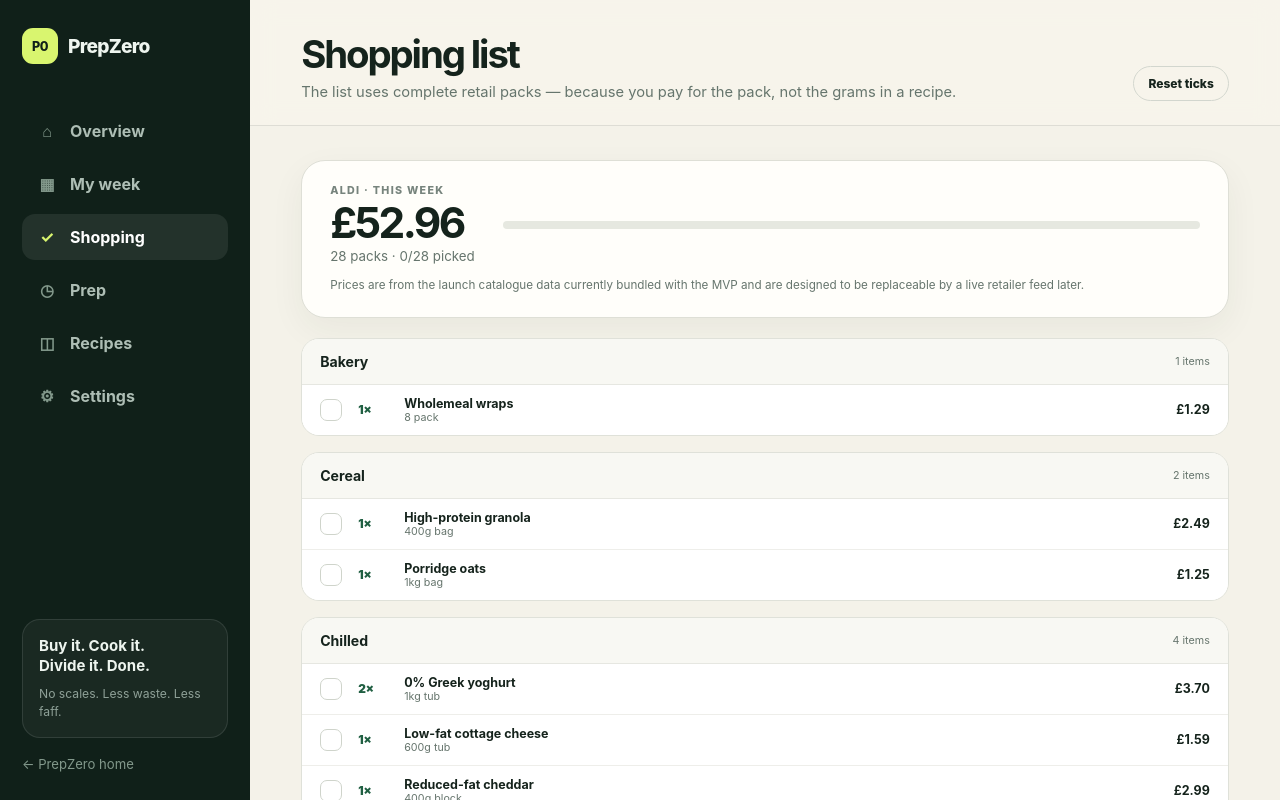
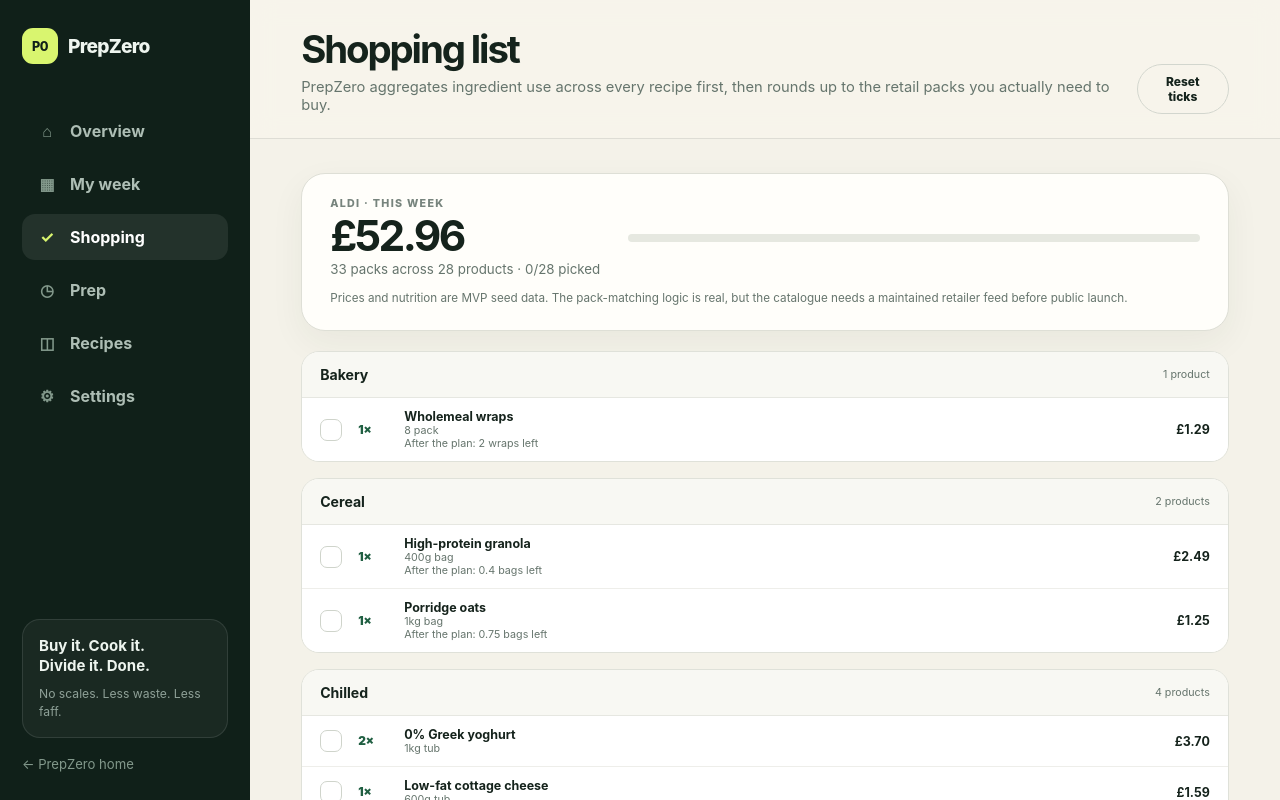
Before and after one commit to Ricas13/PrepZero, a Next.js app: page /shopping in a window 1280 px wide. Shown: the top 800 px of the page. Built offline with nearby package versions, Linux system fonts and the light colour scheme.

Commit message:
Correct shopping pack counts and show leftovers

```diff
--- a/app/shopping/page.tsx
+++ b/app/shopping/page.tsx
@@ -2,7 +2,7 @@
 
 import { AppShell } from "../../components/app-shell";
 import { usePrepZero } from "../../components/use-prepzero";
-import { money } from "../../lib/prepzero";
+import { formatPackAmount, money } from "../../lib/prepzero";
 
 export default function ShoppingPage() {
   const { plan, hydrated, checkedItems, toggleShoppingItem, resetShopping } = usePrepZero();
@@ -12,32 +12,38 @@ export default function ShoppingPage() {
     (acc[item.aisle] ||= []).push(item);
     return acc;
   }, {});
-  const checked = plan.shopping.filter((item) => checkedItems[`${item.name}|${item.pack}`]).length;
+  const checked = plan.shopping.filter((item) => checkedItems[item.productId]).length;
+  const totalPacks = plan.shopping.reduce((sum, item) => sum + item.qty, 0);
 
   return (
     <AppShell
       title="Shopping list"
-      subtitle="The list uses complete retail packs — because you pay for the pack, not the grams in a recipe."
+      subtitle="PrepZero aggregates ingredient use across every recipe first, then rounds up to the retail packs you actually need to buy."
       action={<button className="button-ghost small" onClick={resetShopping}>Reset ticks</button>}
     >
       <section className="shopping-total-card">
-        <div><span className="card-kicker">ALDI · THIS WEEK</span><strong>{money(plan.weeklyCost)}</strong><small>{plan.shopping.length} packs · {checked}/{plan.shopping.length} picked</small></div>
+        <div><span className="card-kicker">ALDI · THIS WEEK</span><strong>{money(plan.weeklyCost)}</strong><small>{totalPacks} pack{totalPacks === 1 ? "" : "s"} across {plan.shopping.length} products · {checked}/{plan.shopping.length} picked</small></div>
         <div className="shopping-progress"><span style={{ width: `${plan.shopping.length ? (checked / plan.shopping.length) * 100 : 0}%` }} /></div>
-        <p>Prices are from the launch catalogue data currently bundled with the MVP and are designed to be replaceable by a live retailer feed later.</p>
+        <p>Prices and nutrition are MVP seed data. The pack-matching logic is real, but the catalogue needs a maintained retailer feed before public launch.</p>
       </section>
 
+      {plan.shopping.length ? (
         <div className="shopping-groups">
           {Object.entries(grouped).map(([aisle, items]) => (
             <section className="shopping-group" key={aisle}>
-            <div className="shopping-group-title"><h2>{aisle}</h2><span>{items.length} items</span></div>
+              <div className="shopping-group-title"><h2>{aisle}</h2><span>{items.length} product{items.length === 1 ? "" : "s"}</span></div>
               {items.map((item) => {
-              const key = `${item.name}|${item.pack}`;
+                const key = item.productId;
                 const isChecked = !!checkedItems[key];
                 return (
                   <button className={isChecked ? "shopping-row checked" : "shopping-row"} key={key} onClick={() => toggleShoppingItem(key)}>
                     <span className="shopping-check">{isChecked ? "✓" : ""}</span>
                     <span className="shopping-qty">{item.qty}×</span>
-                  <span className="shopping-name"><strong>{item.name}</strong><small>{item.pack}</small></span>
+                    <span className="shopping-name">
+                      <strong>{item.name}</strong>
+                      <small>{item.pack}</small>
+                      {item.leftoverAmount > 0.001 && <small>After the plan: {formatPackAmount(item.leftoverAmount, item.unit)} left</small>}
+                    </span>
                     <strong className="shopping-price">{money(item.price * item.qty)}</strong>
                   </button>
                 );
@@ -45,8 +51,9 @@ export default function ShoppingPage() {
             </section>
           ))}
         </div>
+      ) : <div className="empty-state"><strong>No compatible basket yet.</strong><span>Review the plan warnings and food exclusions.</span></div>}
 
-      <section className="shopping-rule"><span>↺</span><div><strong>Why whole packs?</strong><p>PrepZero plans recipes and batch sizes together so the products you actually buy are used deliberately instead of leaving awkward half-packs behind.</p></div></section>
+      <section className="shopping-rule"><span>↺</span><div><strong>What counts as waste?</strong><p>PrepZero still tracks any purchased surplus, but the headline waste value weights perishable food much more heavily than shelf-stable or frozen leftovers. A quarter bag of dry oats is inventory; half a forgotten chicken pack is a problem.</p></div></section>
     </AppShell>
   );
 }
```
Lines whose indentation alone changed are shown as unchanged.
